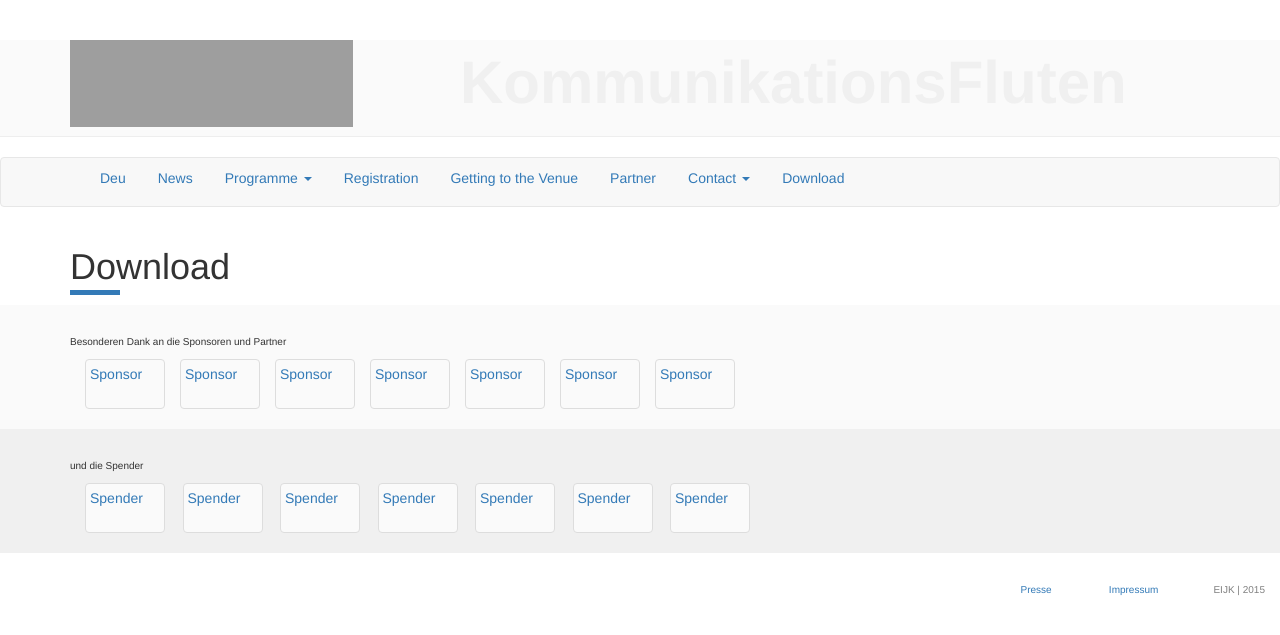
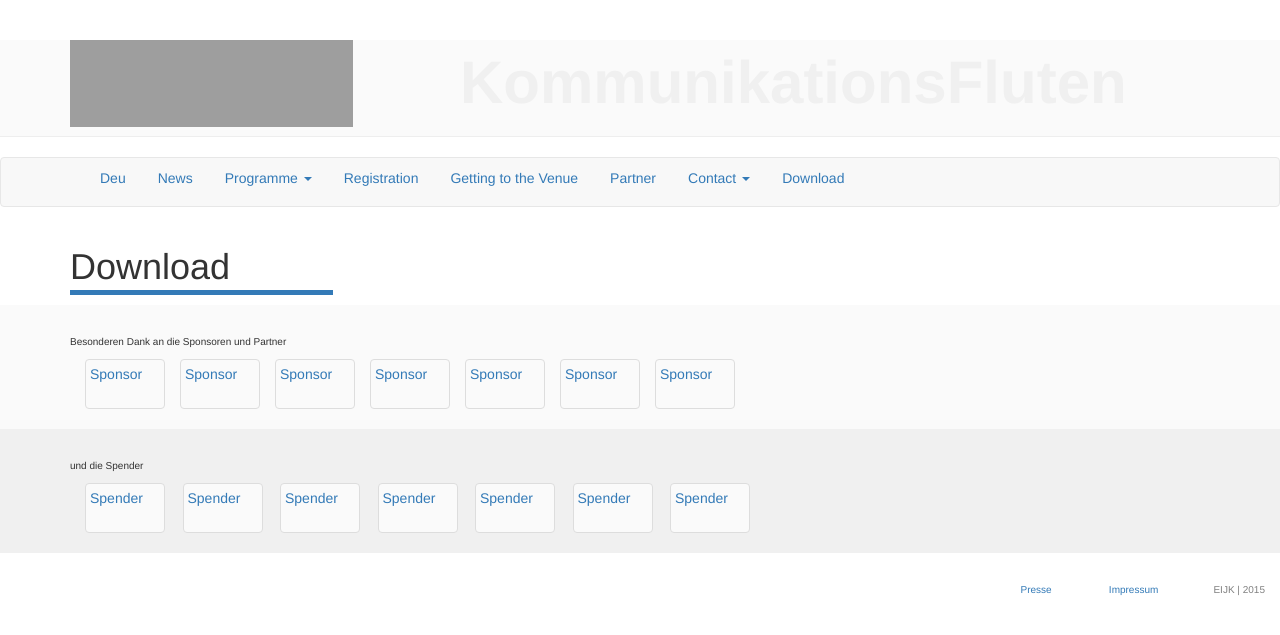
Before and after one commit to susedev/test, a Jekyll site: the page built from download.html, in a window 1280 px wide. Shown: the top 635 px of the page. Built offline with Jekyll 4.4.1, drawn with Linux system fonts in a browser that asks for light colours; nearby versions of some CDN libraries; grey boxes are pictures that could not be loaded.

Commit message:
Update page.html

```diff
--- a/_layouts/page.html
+++ b/_layouts/page.html
@@ -13,7 +13,7 @@ layout: base
   <div class="row-same-height row-same-height row-full-height">
     <div class="col-md-3 col-md-height col-full-height">
           <h1>{{ page.title }}
-          <div class="box" style="background-color: #337AB7; width: 50px; height:5px; margin-top:3px;">
+          <div class="box" style="background-color: #337AB7; height:5px; margin-top:3px;">
           </div></h1>
     </div>
     <div class="col-md-6 col-md-height col-full-height">
```
